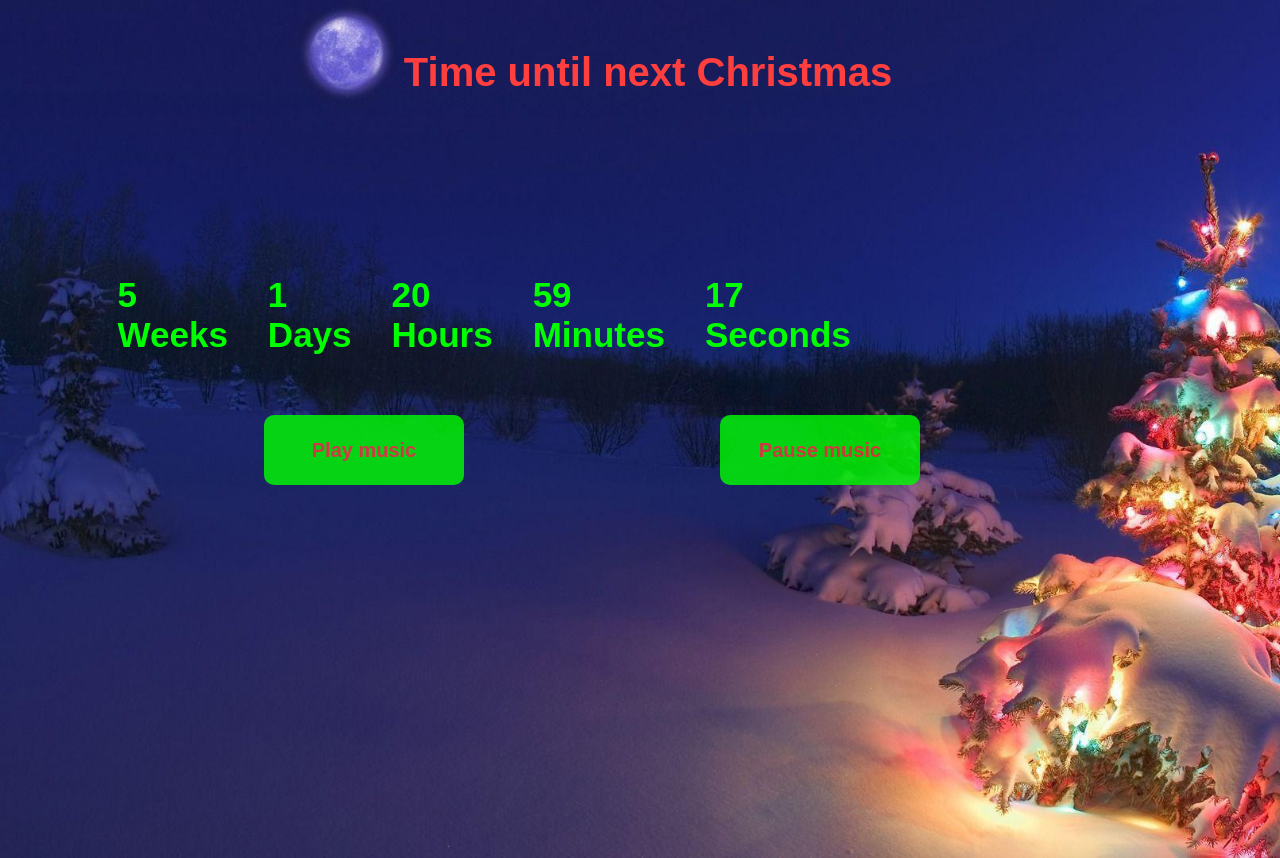
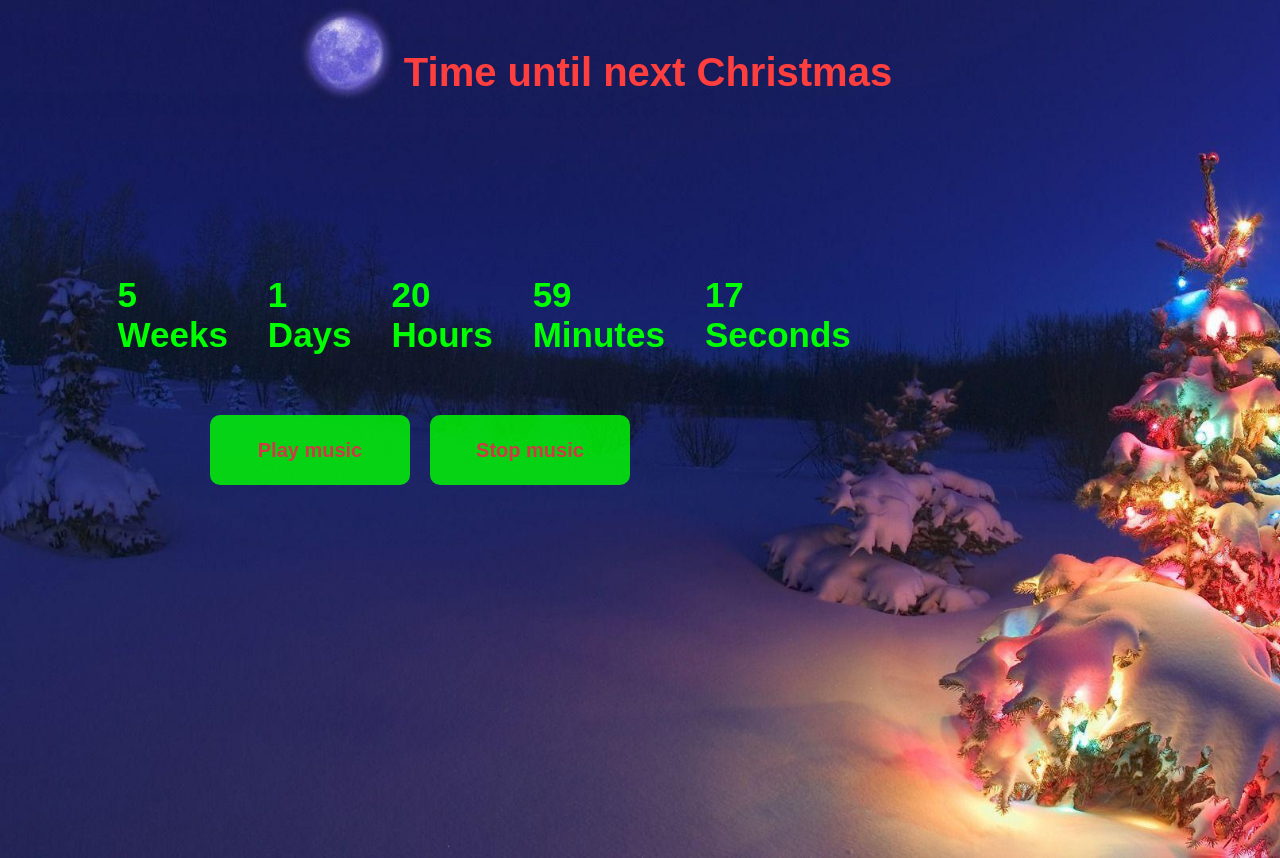
Before and after one commit to realazaber/react-christmas-countdown, a React (Create React App) app: page / in a window 1280 px wide. Built offline with nearby package versions, Linux system fonts and the light colour scheme.

Commit message:
added stop button

```diff
--- a/src/components/AudioPlayer.js
+++ b/src/components/AudioPlayer.js
@@ -37,7 +37,7 @@ function AudioPlayer() {
                 Play music
             </button>
             <button onClick={pauseMusic}>
-                Pause music
+                Stop music
             </button>
         </div>
     )
--- a/src/css/main.css
+++ b/src/css/main.css
@@ -74,6 +74,7 @@ button:active {
     h1 {
         margin-top: 5vh;
         font-size: 30px;
+        padding: 10px;
     }
 
     #countdown {
@@ -83,10 +84,14 @@ button:active {
     }
 
     #weeks, #days, #hours, #minutes,  #seconds {
-        padding: 10px 10px;
+        padding: 5px 10px;
         font-weight: bold;
         font-size: 25px;
 
+    }
+
+    button {
+        margin-top: 5px;
     }
 }
 
@@ -110,8 +115,12 @@ button:active {
         margin: 20px;
     }
 
+    #audioPlayer {
+        margin-left: 15vw;
+    }
+
     button {
-        margin-top: 5vh;
-        margin-left: 20vw;
+
+        margin: 5vh 10px;
     }
 }
```
